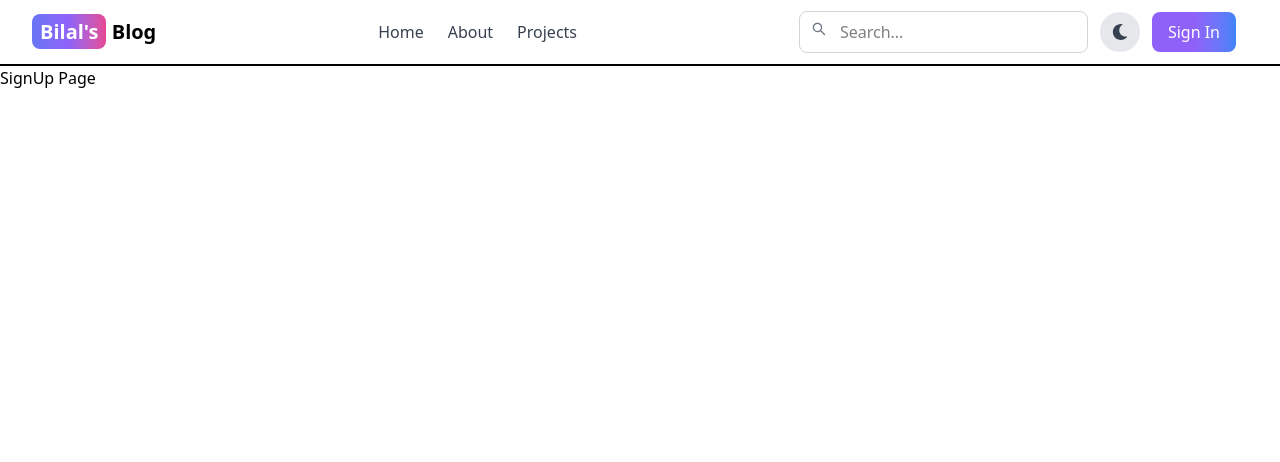
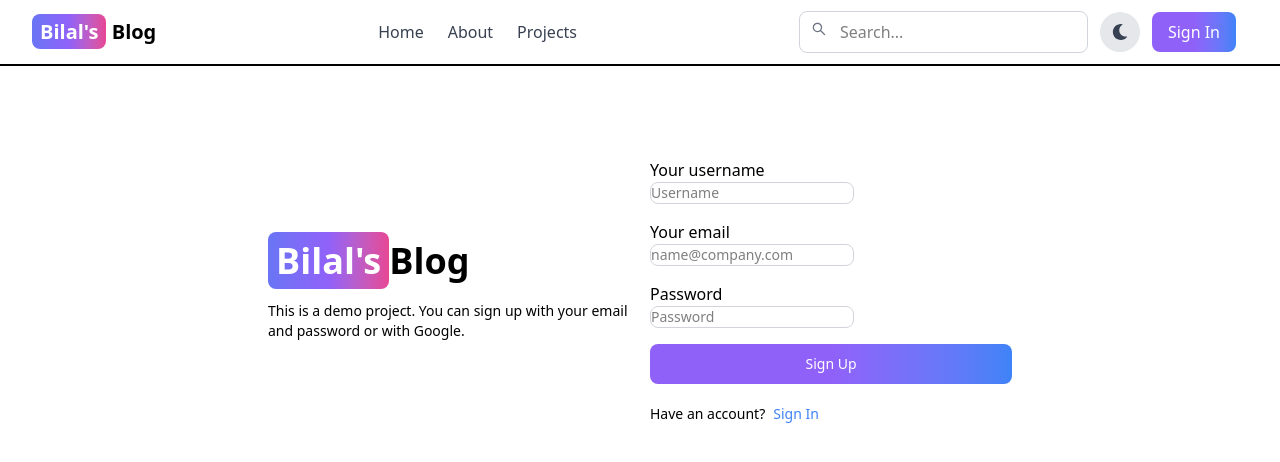
Before and after one commit to dev-mBilal7676/Mern-Blog, a React (Vite) app in the folder client/: page /sign-up in a window 1280 px wide. Shown: the top 462 px of the page. Built offline with nearby package versions, Linux system fonts and the light colour scheme.

Commit message:
create sign up page ui

```diff
--- a/client/package.json
+++ b/client/package.json
@@ -10,7 +10,7 @@
     "preview": "vite preview"
   },
   "dependencies": {
-    "@headlessui/react": "^2.2.8",
+    "@headlessui/react": "^2.2.9",
     "@tailwindcss/vite": "^4.1.13",
     "flowbite": "^3.1.2",
     "flowbite-react": "^0.12.9",
--- a/client/src/pages/SignUp.jsx
+++ b/client/src/pages/SignUp.jsx
@@ -1,9 +1,92 @@
-import React from 'react'
+import React from "react";
+import { Label, TextInput, Button } from "flowbite-react";
+// import { useState } from 'react';
+import { Link } from "react-router-dom";
+// import OAuth from "../components/OAuth";
 
 export default function SignUp() {
   return (
-    <div>
-      <h1>SignUp Page</h1>
+    <div className="min-h-screen mt-20">
+      <div className="flex p-3 max-w-3xl mx-auto flex-col md:flex-row md:items-center gap-5">
+        {/* left */}
+        <div className="flex-1">
+          <Link to="/" className="font-bold dark:text-white text-4xl">
+            <span className="px-2 py-1 bg-gradient-to-r from-indigo-500 via-purple-500 to-pink-500 rounded-lg text-white">
+              Bilal's
+            </span>
+            Blog
+          </Link>
+          <p className="text-sm mt-5">
+            This is a demo project. You can sign up with your email and password
+            or with Google.
+          </p>
+        </div>
+
+        {/* right */}
+
+        <div className="flex-1">
+          <form className="flex flex-col gap-4">
+            <div>
+              <Label value="Your username" />
+              <h2>Your username </h2>
+              <TextInput
+                type="text"
+                placeholder="Username"
+                id="username"
+                // onChange={handleChange}
+              />
+            </div>
+            <div>
+              <Label value="Your email" />
+              <h2>Your email </h2>
+              <TextInput
+                type="email"
+                placeholder="name@company.com"
+                id="email"
+                // onChange={handleChange}
+              />
+            </div>
+
+            <div>
+              <Label value="Your password" />
+              <h2>Password</h2>
+              <TextInput
+                type="password"
+                placeholder="Password"
+                id="password"
+                // onChange={handleChange}
+              />
+            </div>
+            <Button
+              className="px-4 py-2 rounded-lg text-white bg-gradient-to-r from-purple-500 via-purple-500 to-blue-500 hover:opacity-90"
+              type="submit"
+              // disabled={loading}
+            >
+              Sign Up
+              {/* {loading ? (
+                <>
+                  <Spinner size='sm' />
+                  <span className='pl-3'>Loading...</span>
+                </>
+              ) : (
+                'Sign Up'
+              )} */}
+            </Button>
+            {/* <OAuth /> */}
+          </form>
+          <div className="flex gap-2 text-sm mt-5">
+            <span>Have an account?</span>
+            <Link to="/sign-in" className="text-blue-500">
+              Sign In
+            </Link>
+          </div>
+          {/* {errorMessage && (
+            <Alert className="mt-5" color="failure">
+              {errorMessage}
+            </Alert>
+          )} */}
+        </div>
+      </div>
     </div>
-  )
+  );
 }
```
Also changed, not shown: 1 other file (tests, documents, lock files or other folders).
